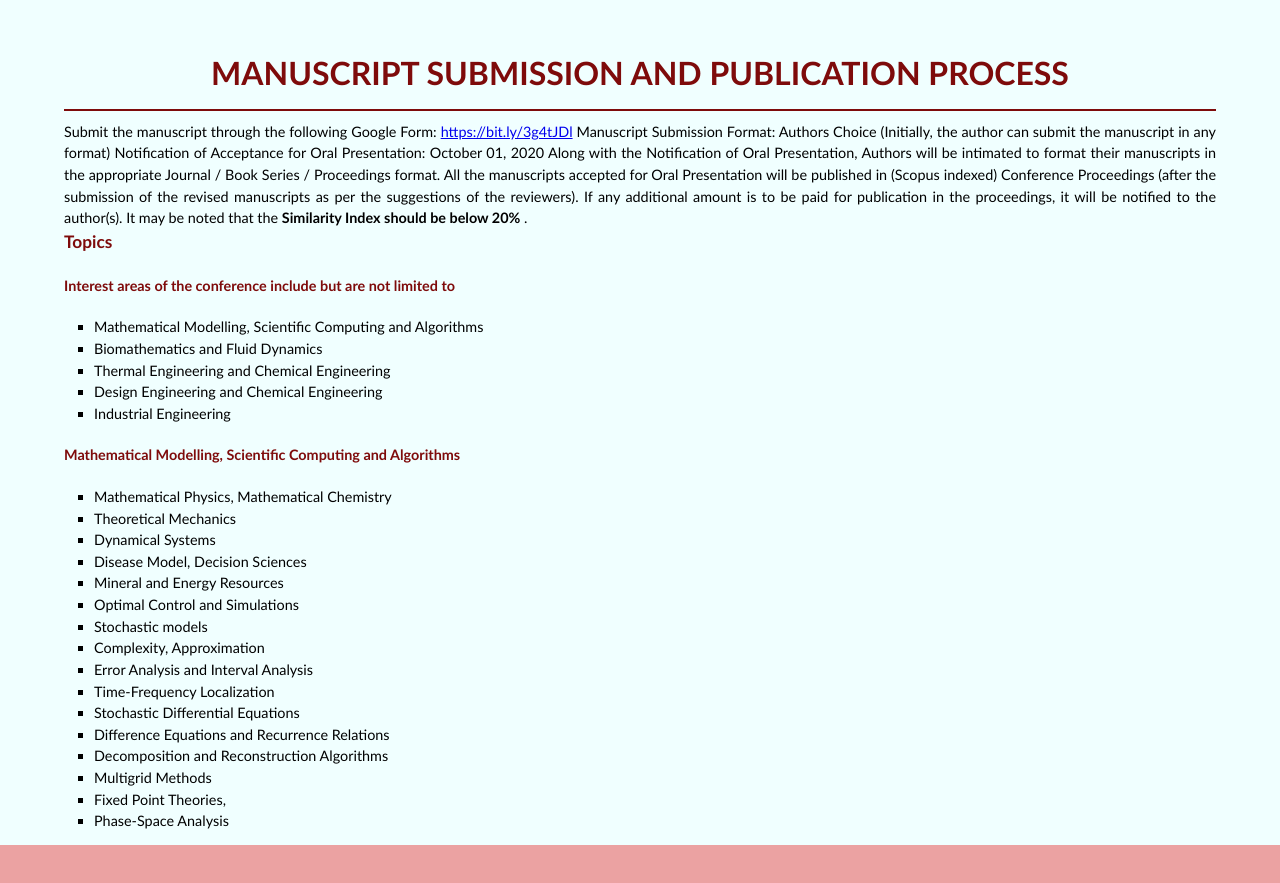
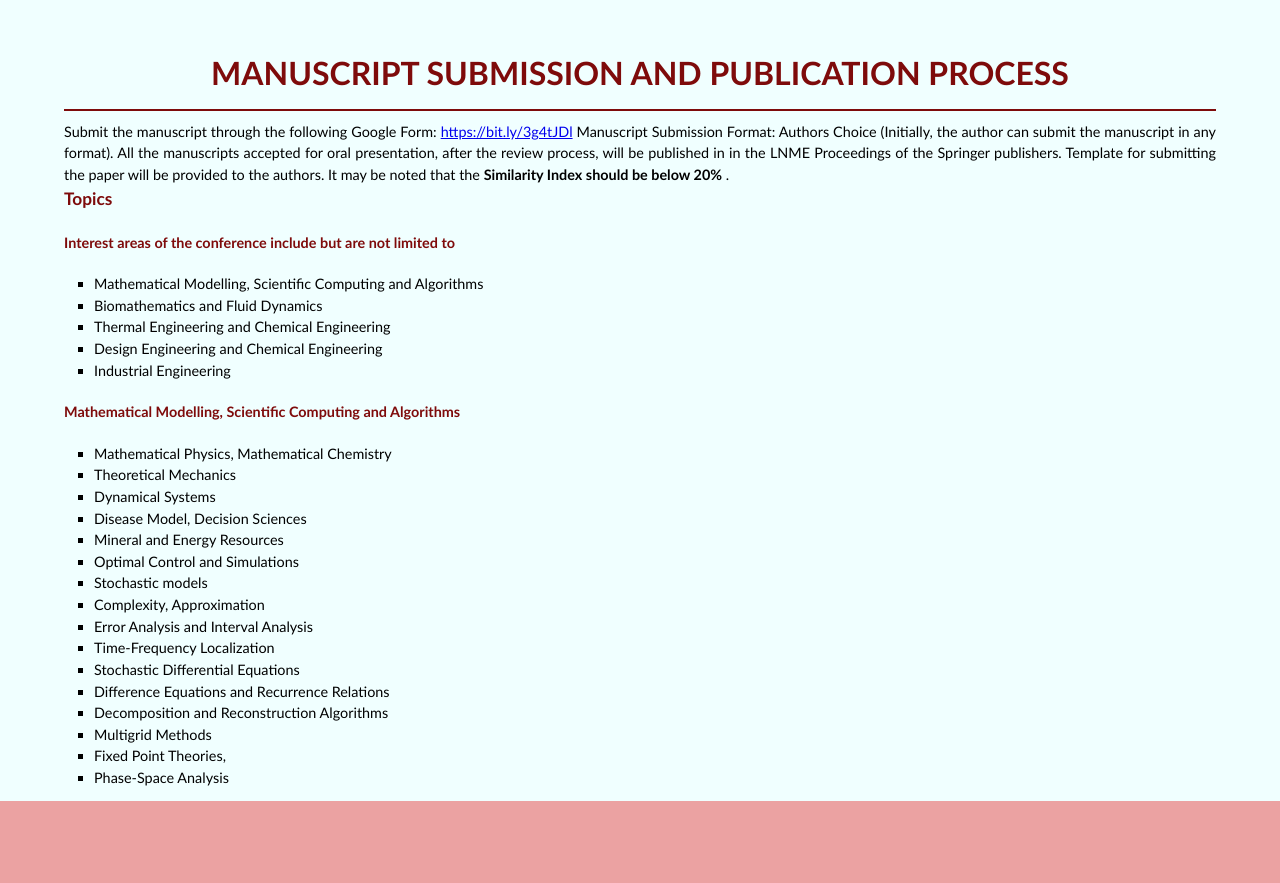
Before and after one commit to asishtech/icafd, a plain HTML site: page index.html in a window 1280 px wide. Shown: the part 5080-5963 px from the top of the page. Drawn offline with Linux system fonts and the light colour scheme; no server answers.

Commit message:
Update index.html

```diff
--- a/index.html
+++ b/index.html
@@ -356,14 +356,10 @@
     <h1 class="headings">Manuscript Submission and Publication Process </h1>
     <p>Submit the manuscript through the following Google Form: <a href="https://bit.ly/3g4tJDl"
         target="blank">https://bit.ly/3g4tJDl</a>
-      Manuscript Submission Format: Authors Choice (Initially, the author can submit the manuscript in any format)
-      Notification of Acceptance for Oral Presentation: October 01, 2020
-      Along with the Notification of Oral Presentation, Authors will be intimated to format their manuscripts in
-      the appropriate Journal / Book Series / Proceedings format.
-      All the manuscripts accepted for Oral Presentation will be published in (Scopus indexed) Conference
-      Proceedings (after the submission of the revised manuscripts as per the suggestions of the reviewers). If
-      any additional amount is to be paid for publication in the proceedings, it will be notified to the
-      author(s). It may be noted that the <strong>Similarity Index should be below 20%</strong> .</p>
+     Manuscript Submission Format: Authors Choice (Initially, the author can submit the manuscript in any format).
+     All the manuscripts accepted for oral presentation, after the review process, will be published in in the LNME Proceedings of the Springer publishers.
+     Template for submitting the paper will be provided to the authors.
+     It may be noted that the <strong>Similarity Index should be below 20%</strong> .</p>
 
 
     <h3>Topics</h3>
```
